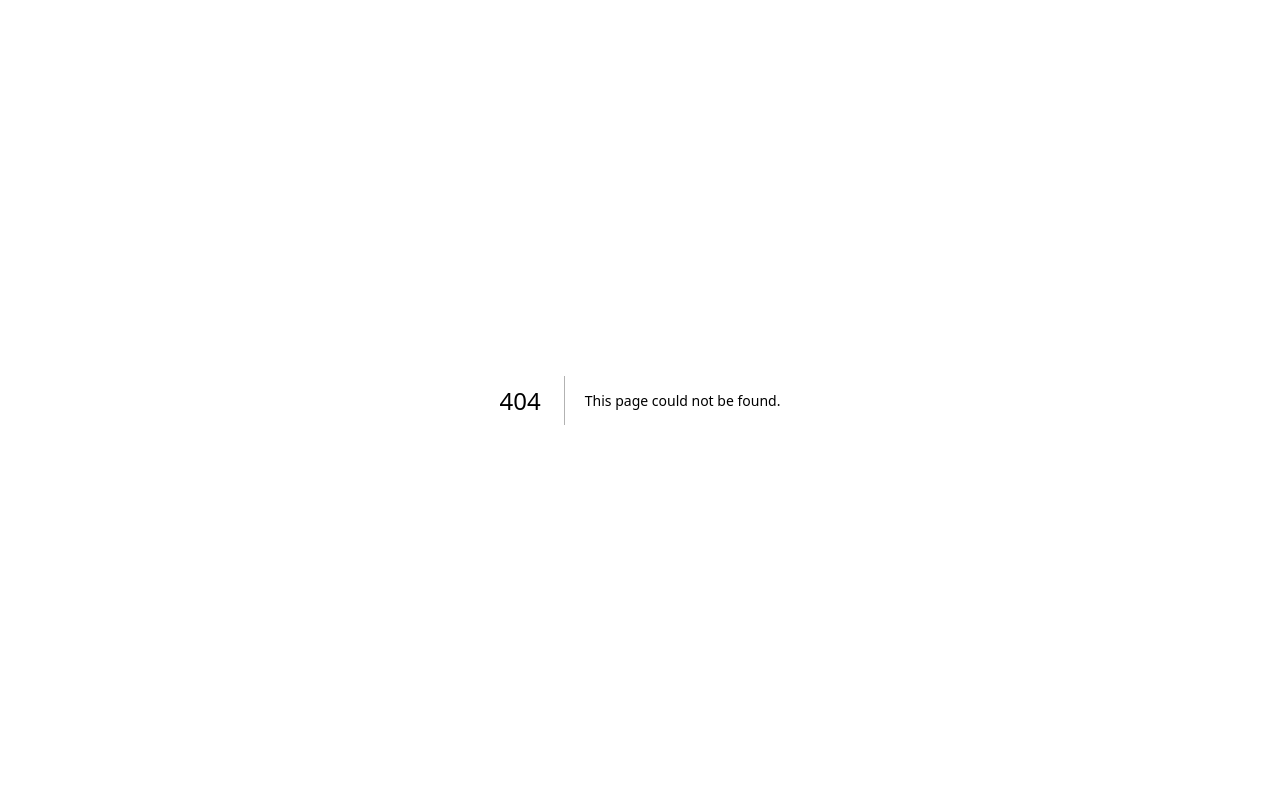
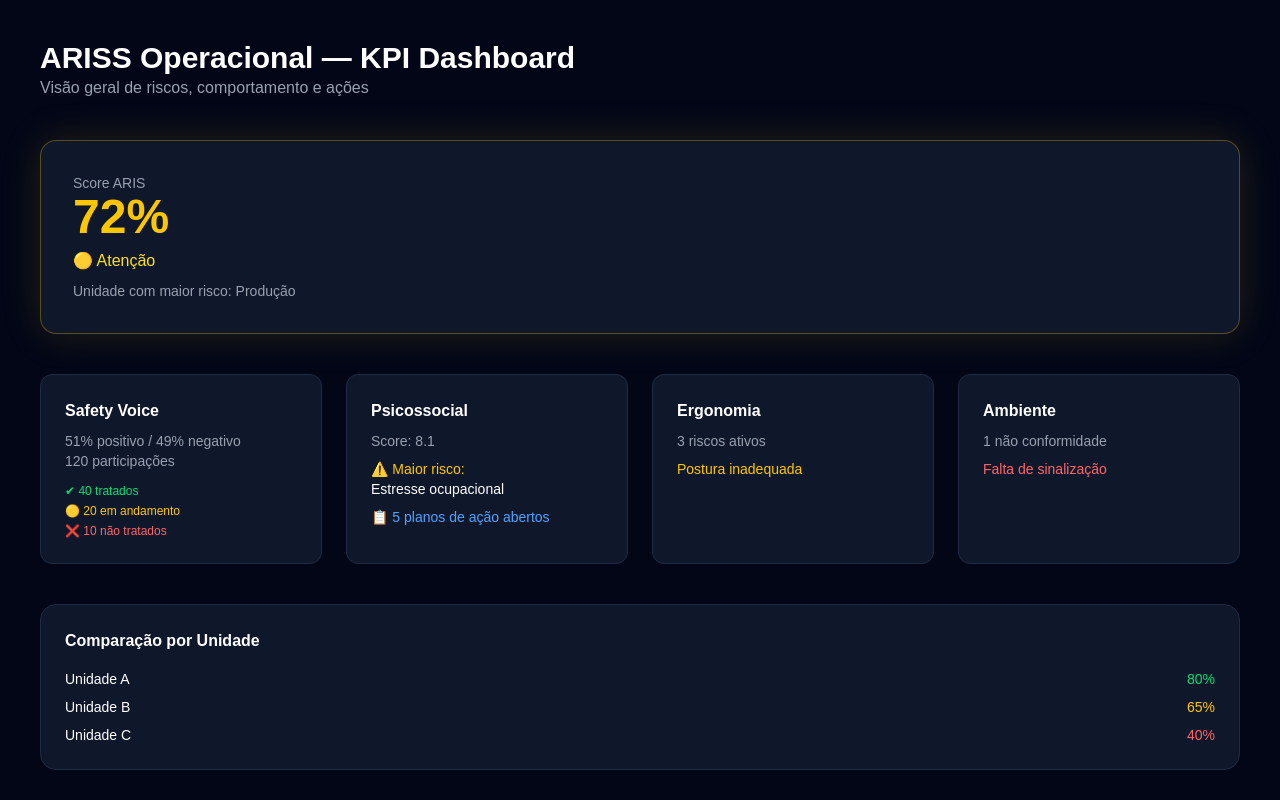
Before and after one commit to anaartagaveytia1-web/aris-frontend, a Next.js app: page /kpi in a window 1280 px wide. Before the commit this address had no page. Shown: the top 800 px of the page. Built offline with nearby package versions, Linux system fonts and the light colour scheme.

Commit message:
add KPI dashboard ARISS operacional

```diff
--- /dev/null
+++ b/app/kpi/page.tsx
@@ -0,0 +1,172 @@
+"use client"
+
+export default function KPI() {
+
+  function go(page: string) {
+    window.location.href = page
+  }
+
+  return (
+    <div className="min-h-screen bg-[#020617] text-white p-10">
+
+      {/* HEADER */}
+      <div className="mb-10">
+        <h1 className="text-3xl font-bold">
+          ARISS Operacional — KPI Dashboard
+        </h1>
+        <p className="text-gray-400">
+          Visão geral de riscos, comportamento e ações
+        </p>
+      </div>
+
+      {/* SCORE PRINCIPAL */}
+      <div className="bg-[#0f172a] p-8 rounded-2xl mb-10 border border-yellow-400/30 shadow-[0_0_40px_rgba(250,204,21,0.15)]">
+
+        <div className="text-sm text-gray-400">Score ARIS</div>
+
+        <div className="text-5xl font-bold text-yellow-400">
+          72%
+        </div>
+
+        <div className="mt-2 text-yellow-300">
+          🟡 Atenção
+        </div>
+
+        <div className="mt-2 text-gray-400 text-sm">
+          Unidade com maior risco: Produção
+        </div>
+
+      </div>
+
+      {/* KPIs PRINCIPAIS */}
+      <div className="grid grid-cols-4 gap-6 mb-10">
+
+        {/* SAFETY VOICE */}
+        <div
+          onClick={() => go("/safety-voice")}
+          className="bg-[#0f172a] p-6 rounded-xl cursor-pointer hover:scale-[1.02] transition border border-[#1f2a44] hover:border-blue-400"
+        >
+          <h3 className="mb-2 font-semibold">Safety Voice</h3>
+
+          <p className="text-sm text-gray-400">
+            51% positivo / 49% negativo
+          </p>
+
+          <p className="text-sm text-gray-400">
+            120 participações
+          </p>
+
+          <div className="mt-3 text-xs space-y-1">
+            <div className="text-green-400">✔ 40 tratados</div>
+            <div className="text-yellow-400">🟡 20 em andamento</div>
+            <div className="text-red-400">❌ 10 não tratados</div>
+          </div>
+        </div>
+
+        {/* PSICOSSOCIAL */}
+        <div
+          onClick={() => go("/psicossocial")}
+          className="bg-[#0f172a] p-6 rounded-xl cursor-pointer hover:scale-[1.02] transition border border-[#1f2a44] hover:border-purple-400"
+        >
+          <h3 className="mb-2 font-semibold">Psicossocial</h3>
+
+          <p className="text-sm text-gray-400">
+            Score: 8.1
+          </p>
+
+          <p className="text-sm text-yellow-400 mt-2">
+            ⚠️ Maior risco:
+          </p>
+
+          <p className="text-sm">
+            Estresse ocupacional
+          </p>
+
+          <p className="text-sm text-blue-400 mt-2">
+            📋 5 planos de ação abertos
+          </p>
+        </div>
+
+        {/* ERGONOMIA */}
+        <div
+          onClick={() => go("/ergonomia")}
+          className="bg-[#0f172a] p-6 rounded-xl cursor-pointer hover:scale-[1.02] transition border border-[#1f2a44] hover:border-yellow-400"
+        >
+          <h3 className="mb-2 font-semibold">Ergonomia</h3>
+
+          <p className="text-sm text-gray-400">
+            3 riscos ativos
+          </p>
+
+          <p className="text-sm text-yellow-400 mt-2">
+            Postura inadequada
+          </p>
+        </div>
+
+        {/* AMBIENTE */}
+        <div
+          onClick={() => go("/ambiente")}
+          className="bg-[#0f172a] p-6 rounded-xl cursor-pointer hover:scale-[1.02] transition border border-[#1f2a44] hover:border-cyan-400"
+        >
+          <h3 className="mb-2 font-semibold">Ambiente</h3>
+
+          <p className="text-sm text-gray-400">
+            1 não conformidade
+          </p>
+
+          <p className="text-sm text-red-400 mt-2">
+            Falta de sinalização
+          </p>
+        </div>
+
+      </div>
+
+      {/* COMPARAÇÃO POR UNIDADE */}
+      <div className="bg-[#0f172a] p-6 rounded-2xl mb-10 border border-[#1f2a44]">
+
+        <h2 className="mb-4 font-semibold">Comparação por Unidade</h2>
+
+        <div className="space-y-2 text-sm">
+
+          <div className="flex justify-between">
+            <span>Unidade A</span>
+            <span className="text-green-400">80%</span>
+          </div>
+
+          <div className="flex justify-between">
+            <span>Unidade B</span>
+            <span className="text-yellow-400">65%</span>
+          </div>
+
+          <div className="flex justify-between">
+            <span>Unidade C</span>
+            <span className="text-red-400">40%</span>
+          </div>
+
+        </div>
+      </div>
+
+      {/* PLANO DE AÇÃO */}
+      <div
+        onClick={() => go("/action-plans")}
+        className="bg-[#0f172a] p-6 rounded-2xl cursor-pointer border border-blue-500/30 hover:border-blue-400 hover:shadow-[0_0_30px_rgba(59,130,246,0.3)] transition"
+      >
+        <h2 className="mb-3 font-semibold">Plano de Ação</h2>
+
+        <p className="text-sm text-gray-400">
+          5 ações abertas
+        </p>
+
+        <p className="text-sm text-yellow-400 mt-2">
+          2 atrasadas
+        </p>
+
+        <p className="text-sm text-green-400 mt-1">
+          3 em andamento
+        </p>
+
+      </div>
+
+    </div>
+  )
+}
```
